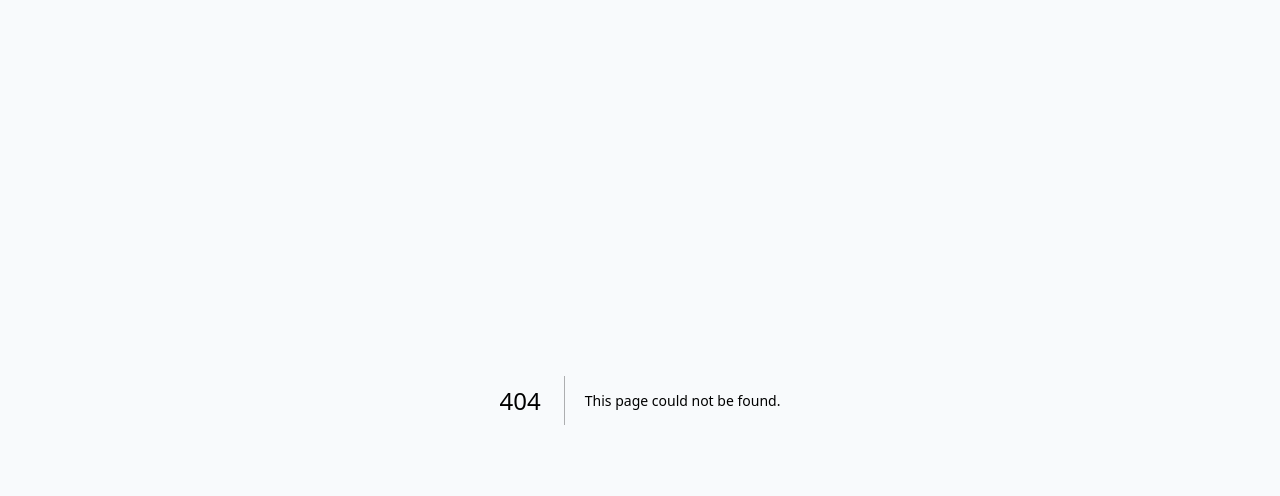
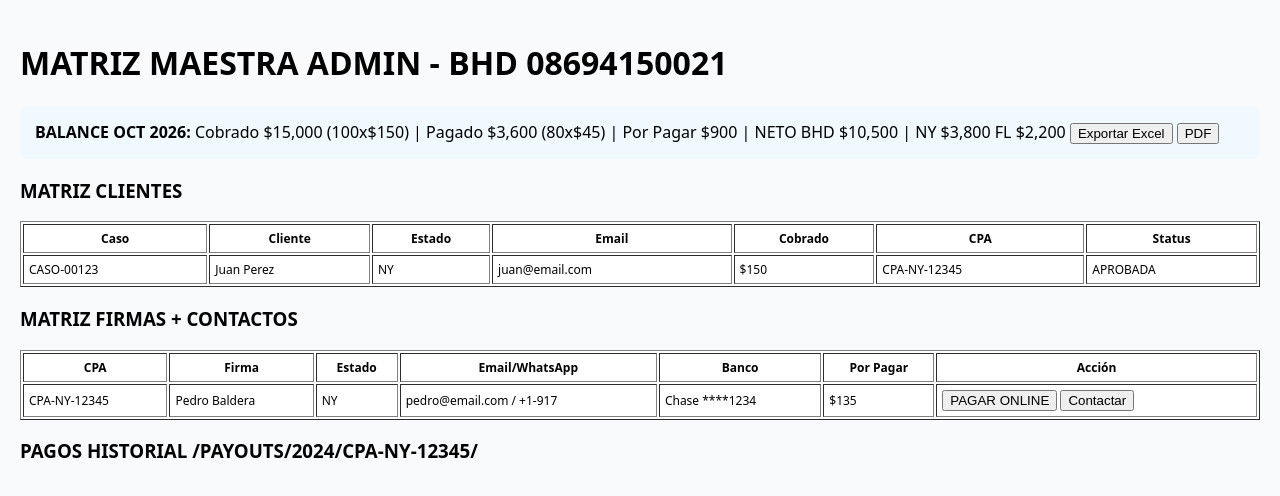
Before and after one commit to licpedrobaldera-collab/audit-tax-system, a Next.js app: page /admin/matriz in a window 1280 px wide. Before the commit this address had no page. Shown: the top 496 px of the page. Built offline with nearby package versions, Linux system fonts and the light colour scheme.

Commit message:
Create Matriz component for admin dashboard

```diff
--- /dev/null
+++ b/src/app/admin/matriz/page.tsx
@@ -0,0 +1,9 @@
+export default function Matriz(){
+ return <div style={{padding:20}}>
+ <h1>MATRIZ MAESTRA ADMIN - BHD 08694150021</h1>
+ <div style={{background:'#f0f9ff',padding:15,borderRadius:8}}><b>BALANCE OCT 2026:</b> Cobrado $15,000 (100x$150) | Pagado $3,600 (80x$45) | Por Pagar $900 | NETO BHD $10,500 | NY $3,800 FL $2,200 <button>Exportar Excel</button> <button>PDF</button></div>
+ <h3>MATRIZ CLIENTES</h3><table border={1} cellPadding={5} style={{width:'100%',fontSize:12,background:'white'}}><tr><th>Caso</th><th>Cliente</th><th>Estado</th><th>Email</th><th>Cobrado</th><th>CPA</th><th>Status</th></tr><tr><td>CASO-00123</td><td>Juan Perez</td><td>NY</td><td>juan@email.com</td><td>$150</td><td>CPA-NY-12345</td><td>APROBADA</td></tr></table>
+ <h3>MATRIZ FIRMAS + CONTACTOS</h3><table border={1} cellPadding={5} style={{width:'100%',fontSize:12,background:'white'}}><tr><th>CPA</th><th>Firma</th><th>Estado</th><th>Email/WhatsApp</th><th>Banco</th><th>Por Pagar</th><th>Acción</th></tr><tr><td>CPA-NY-12345</td><td>Pedro Baldera</td><td>NY</td><td>pedro@email.com / +1-917</td><td>Chase ****1234</td><td>$135</td><td><button>PAGAR ONLINE</button> <button>Contactar</button></td></tr></table>
+ <h3>PAGOS HISTORIAL /PAYOUTS/2024/CPA-NY-12345/</h3>
+ </div>
+}
```
